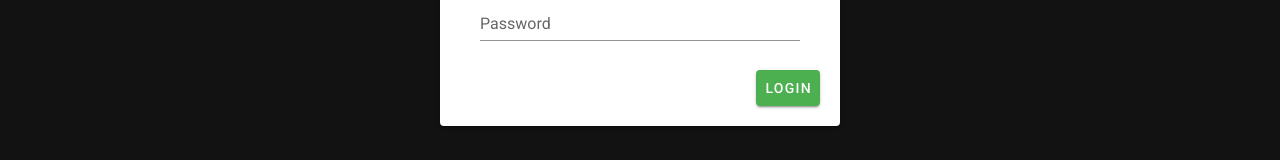
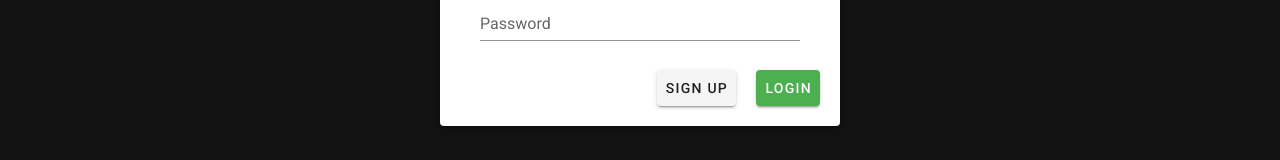
Before and after one commit to Gago55/dashboard, a Nuxt app: page /login in a window 1280 px wide. Shown: the part 408-568 px from the top of the page. Built offline with nearby package versions, Linux system fonts and the light colour scheme.

Commit message:
Add Registration Page Button

```diff
--- a/pages/login.vue
+++ b/pages/login.vue
@@ -8,6 +8,7 @@
       </v-form>
       <v-card-actions>
         <v-spacer />
+        <v-btn class="mr-3 mb-3" link to="/registration">Sign Up</v-btn>
         <v-btn class="mr-3 mb-3" color="green" style="color:white" @click="submit">Login</v-btn>
         <!-- <v-btn class="mr-3 mb-3" @click="submit">Register</v-btn> -->
       </v-card-actions>
@@ -32,7 +33,6 @@
 import { mapState } from "vuex"
 
 export default {
-  // mixins : [redirectHomeMixin] ,
   data() {
     return {
       username: "",
```
